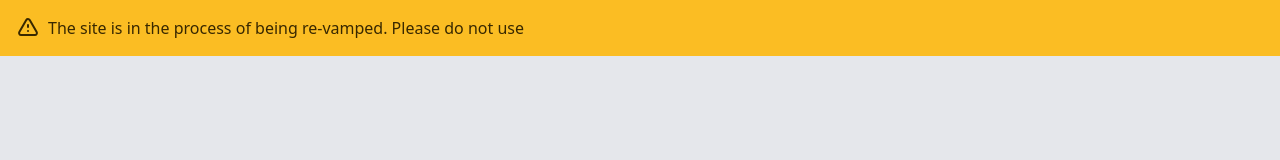
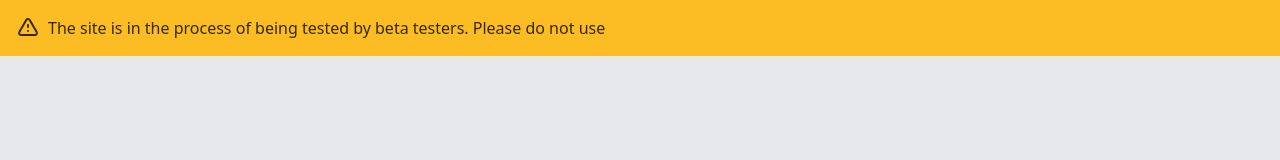
Before and after one commit to ThatXliner/wuzursched, a SvelteKit app: page / in a window 1280 px wide. Shown: the top 160 px of the page. Built offline with nearby package versions, Linux system fonts and the light colour scheme.

Commit message:
Updated notice

```diff
--- a/src/routes/+layout.svelte
+++ b/src/routes/+layout.svelte
@@ -16,7 +16,7 @@
 				d="M12 9v2m0 4h.01m-6.938 4h13.856c1.54 0 2.502-1.667 1.732-3L13.732 4c-.77-1.333-2.694-1.333-3.464 0L3.34 16c-.77 1.333.192 3 1.732 3z"
 			/></svg
 		>
-		<span>The site is in the process of being re-vamped. Please do not use</span>
+		<span>The site is in the process of being tested by beta testers. Please do not use</span>
 	</div>
 </div>
 <slot />
```
